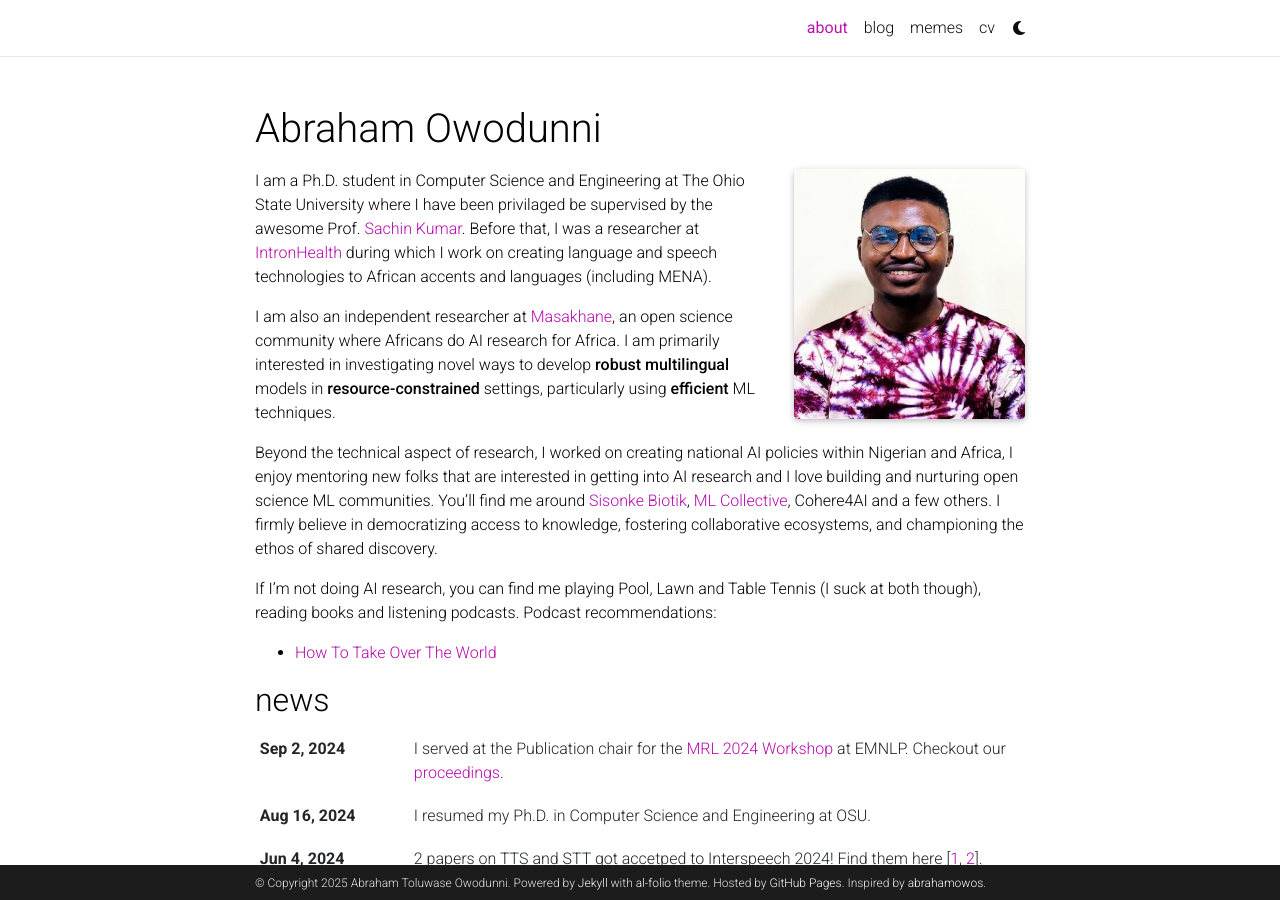
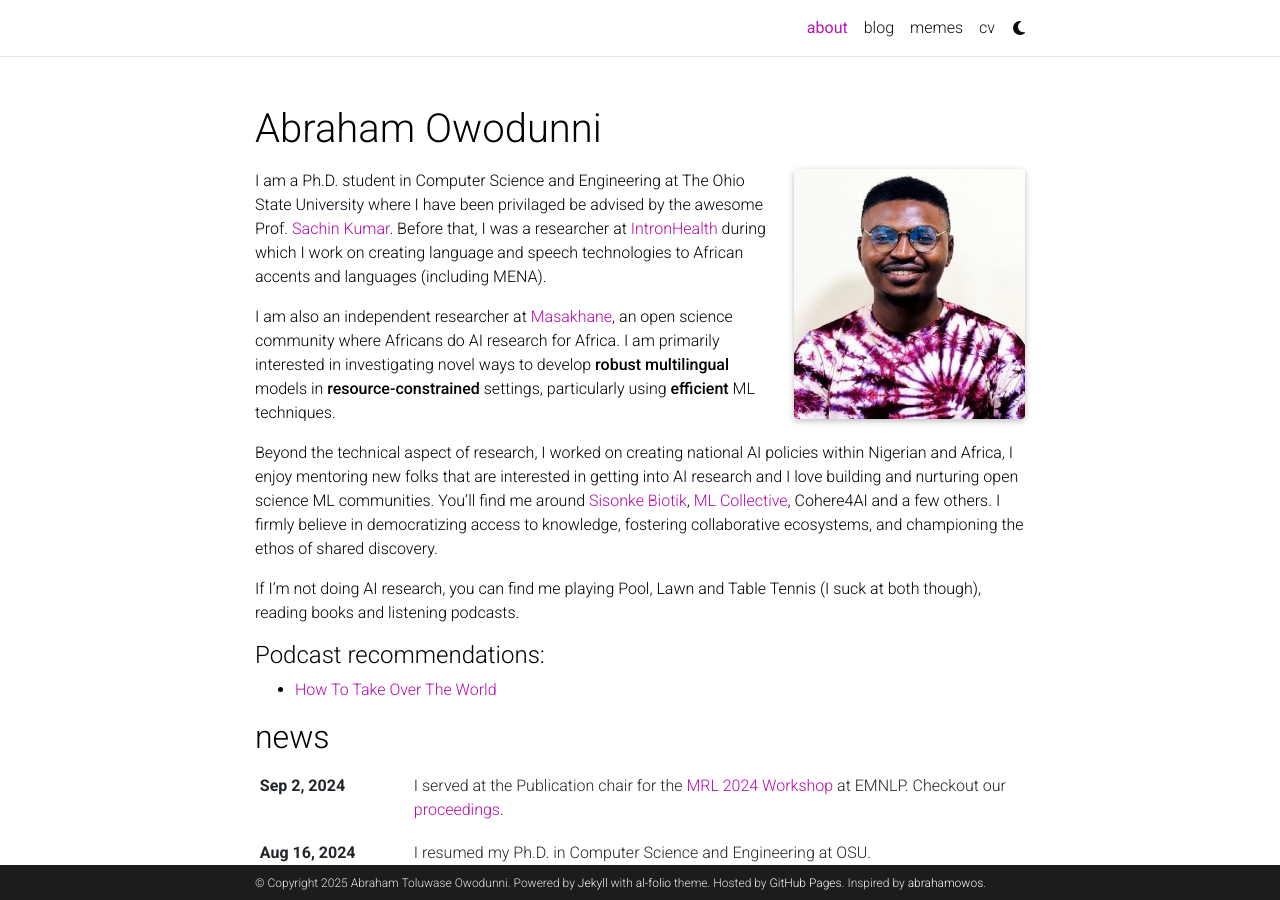
Before and after one commit to owos/abrahamowos.github.io, a Jekyll site: the page built from _pages/about.md, in a window 1280 px wide and 900 px high. Built offline with Jekyll 4.4.1, drawn with Linux system fonts in a browser that asks for light colours; some web fonts are replaced; comment, search, counter and statistics services are not loaded; a style sheet for code colours, icons or effects is not loaded.

Commit message:
updated my bio

```diff
--- a/_pages/about.md
+++ b/_pages/about.md
@@ -18,12 +18,12 @@
 selected_papers: true # includes a list of papers marked as "selected={true}"
 social: true  # includes social icons at the bottom of the page
 ---
-I am a Ph.D. student in Computer Science and Engineering at The Ohio State University where I have been privilaged be supervised by the awesome Prof. [Sachin Kumar](https://sites.google.com/view/sachinkumar). Before that, I was a researcher at [IntronHealth](https://www.intron.io/) during which I work on creating language and speech technologies to African  accents and languages (including MENA).
+I am a Ph.D. student in Computer Science and Engineering at The Ohio State University where I have been privilaged be advised by the awesome Prof. [Sachin Kumar](https://sites.google.com/view/sachinkumar). Before that, I was a researcher at [IntronHealth](https://www.intron.io/) during which I work on creating language and speech technologies to African  accents and languages (including MENA).
 
 I am also an independent researcher at [Masakhane](https://www.masakhane.io/), an open science community where Africans do AI research for Africa. I am primarily interested in investigating novel ways to develop **robust** **multilingual** models in **resource-constrained** settings, particularly  using **efficient** ML techniques.
 
 Beyond the technical aspect of research, I worked on creating national AI policies within Nigerian and Africa, I enjoy mentoring new folks that are interested in getting into AI research and I love building and nurturing open science ML communities. You'll find me around [Sisonke Biotik](https://www.sisonkebiotik.africa/), [ML Collective](https://mlcollective.org/), Cohere4AI and a few others. I firmly believe in democratizing access to knowledge, fostering collaborative ecosystems, and championing the ethos of shared discovery.
 
 If I'm not doing AI research, you can find me playing Pool, Lawn and Table Tennis (I suck at both though), reading books and listening podcasts.
-Podcast recommendations:
+#### Podcast recommendations:
 - [How To Take Over The World](https://www.takeoverpod.com/)
```
